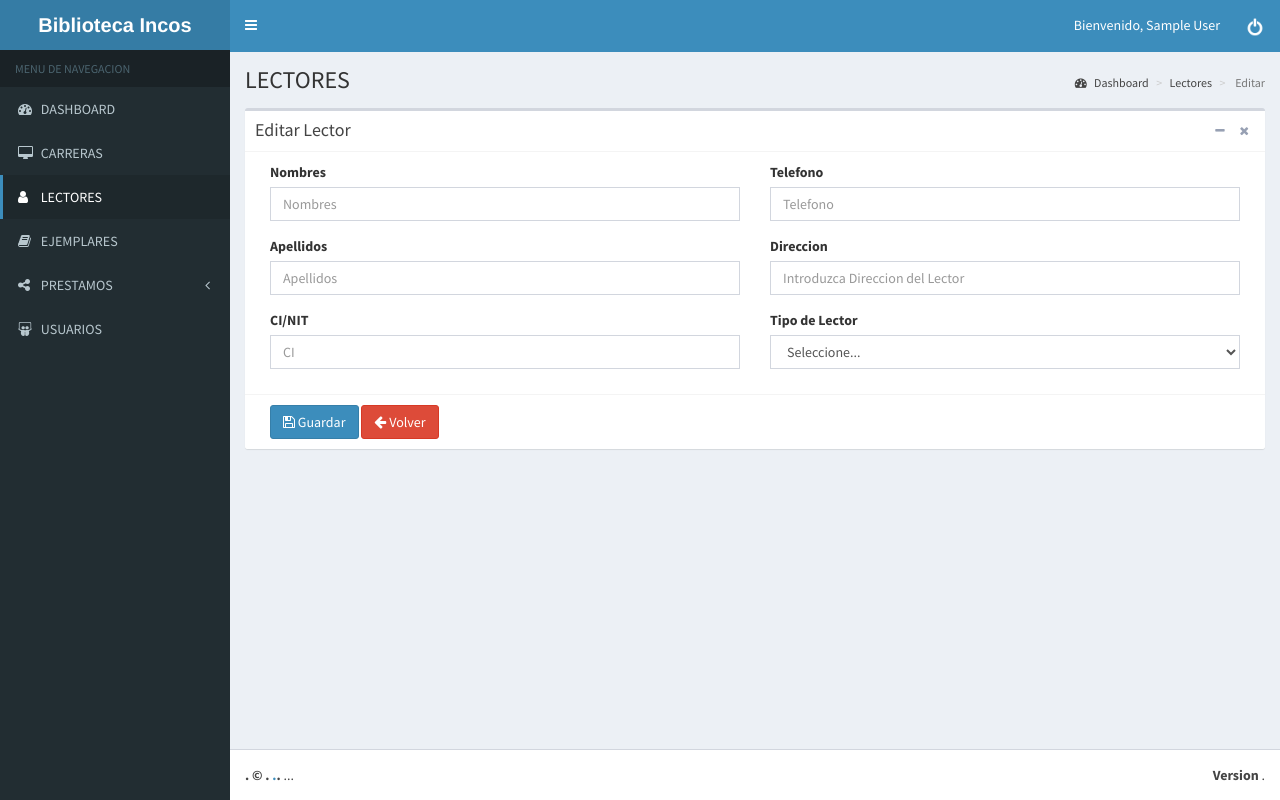
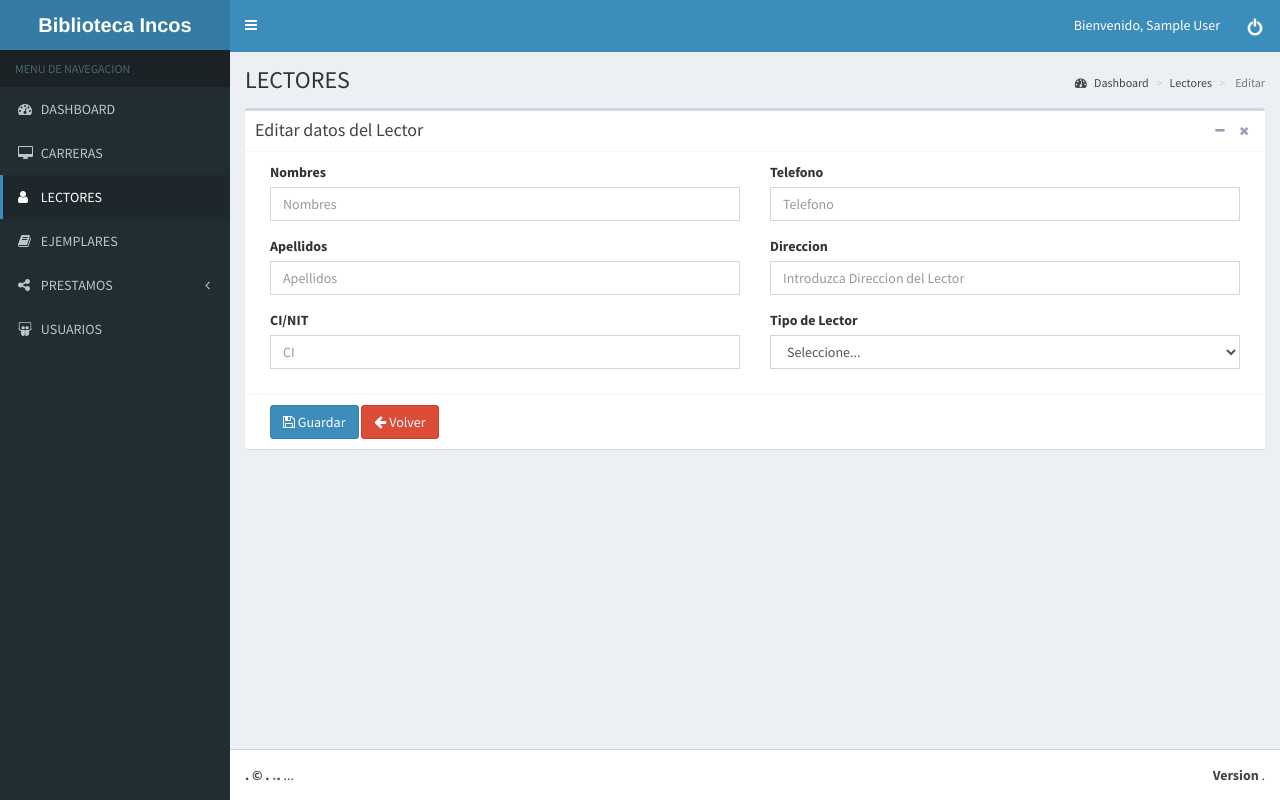
Before and after one commit to userincos/sistbibliotec, a CodeIgniter app: page /sistemabibliotecario/index.php/backend/lectores/edit/1 in a window 1280 px wide. Run offline with CodeIgniter, Linux system fonts and the light colour scheme; the visitor is signed in with stand-in values (Sample User, id 1); data comes from the database, SQL or seed files in the repository; some libraries are stand-ins or nearby versions.

Commit message:
cambio en la interfaz de lectores en el sector de edicion de datos

```diff
--- a/application/views/backend/lectores/edit.php
+++ b/application/views/backend/lectores/edit.php
@@ -2,7 +2,7 @@
       <!-- Default box -->
     <div class="box">
         <div class="box-header with-border">
-            <h3 class="box-title">Editar Lector</h3>
+            <h3 class="box-title">Editar datos del Lector</h3>
 
             <div class="box-tools pull-right">
                 <button type="button" class="btn btn-box-tool" data-widget="collapse" data-toggle="tooltip" title="Collapse">
```
